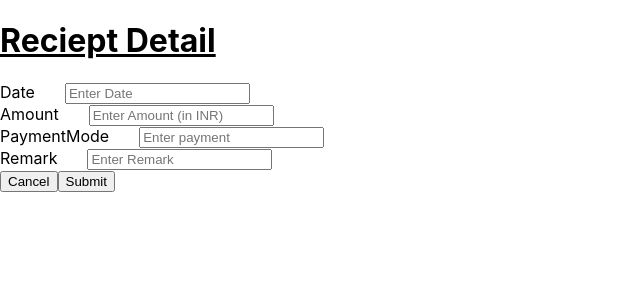
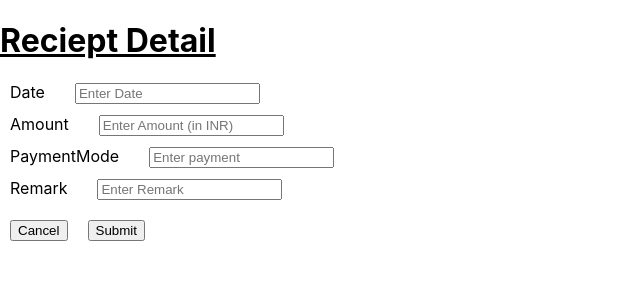
Before and after one commit to lamiamostafa/ReactJs-coding-task, a React (Create React App) app: page / in a window 1280 px wide. Shown: the top 300 px of the page, without its empty margins (0-640 px from the left). Built offline with nearby package versions, Linux system fonts and the light colour scheme.

Commit message:
hooks are added

```diff
--- a/src/Pages/Home/Home.css
+++ b/src/Pages/Home/Home.css
@@ -5,3 +5,12 @@
 .form-input {
     margin-right: 30px;
 }
+
+.form-div {
+    margin: 10px;
+}
+
+.button {
+    margin: 10px;
+
+}
--- a/src/Pages/Home/Home.js
+++ b/src/Pages/Home/Home.js
@@ -11,36 +11,46 @@ const Home = () => {
 
 
     });
-    const handleInput = () => {
+    const [records, setRecords] = useState([]);
+    const handleInput = (e) => {
+        const name = e.target.name;
+        const value = e.target.value;
+        setUserReciept({ ...userReciept, [name]: value })
 
     }
+    const handleSubmit = (e) => {
+        e.preventDefault();
+        const newRecieptRecord = { ...userReciept, id: new Date().getTime().toString() }
+        setRecords([...records, newRecieptRecord]);
+
+    };
     return (
         <div>
             <h1 class="heading-one">Reciept Detail</h1>
             <>
-                <form >
-                    <div >
+                <form onSubmit={handleSubmit}>
+                    <div class="form-div" >
                         <label class="form-input" htmlFor="date">Date</label>
                         <input placeholder="Enter Date" type="text"
                             value={userReciept.date} onChange={handleInput} name="date" id="date" />
                     </div>
-                    <div >
+                    <div class="form-div" >
                         <label class="form-input" htmlFor="amount">Amount</label>
                         <input placeholder="Enter Amount (in INR)"
                             type="text" value={userReciept.amount} onChange={handleInput} name="amount" id="amount" />
                     </div>
-                    <div >
+                    <div class="form-div">
                         <label class="form-input" htmlFor="paymentmode">PaymentMode</label>
                         <input placeholder="Enter payment" type="text"
                             value={userReciept.paymentmode} onChange={handleInput} name="paymentmode" id="paymentmode" />
                     </div>
-                    <div >
+                    <div class="form-div">
                         <label class="form-input" htmlFor="remark">Remark</label>
                         <input placeholder="Enter Remark" value={userReciept.remark} onChange={handleInput} type="text" name="remark" id="remark" />
                     </div>
-                    <div>
-                        <button>Cancel</button>
-                        <button>Submit</button>
+                    <div >
+                        <button class="button">Cancel</button>
+                        <button class="button" type="submit">Submit</button>
                     </div>
 
                 </form>
```
